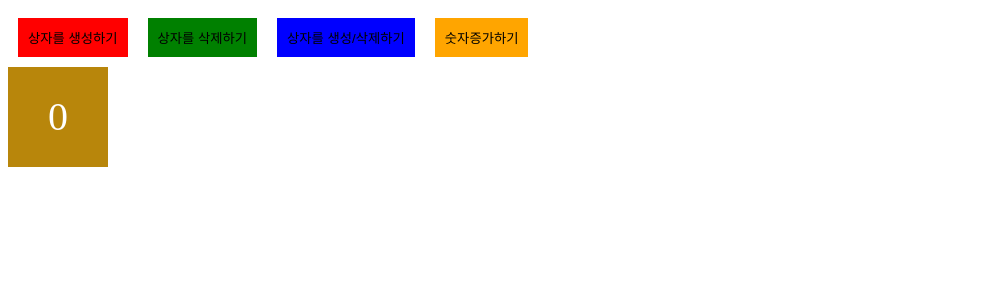
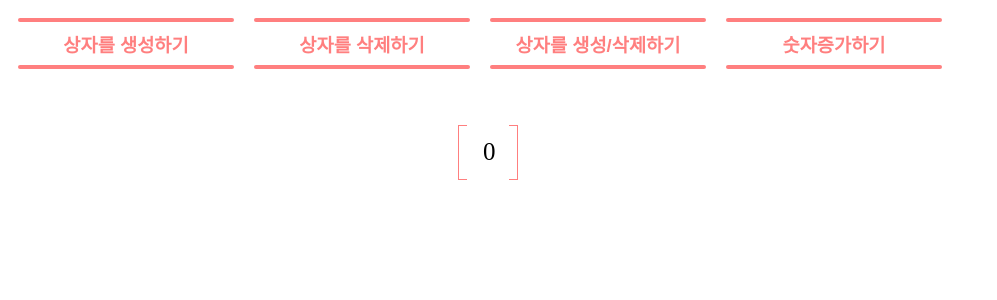
Before and after one commit to dorothy7964/react_example_tag, a React (Create React App) app: page / in a window 1280 px wide. Both pictures are taken after a click on the button "상자를 생성하기". Shown: the top 300 px of the page, without its empty margins (0-997 px from the left). Built offline with nearby package versions, Linux system fonts and the light colour scheme.

Commit message:
button 태그 CSS 추가

```diff
--- a/src/Box.js
+++ b/src/Box.js
@@ -67,7 +67,7 @@ class Box extends Component {
 		console.log('render');
 
 		return (
-			<div className="box">{this.props.number}</div>
+			<div className="box square_btn35">{this.props.number}</div>
 		)
 	}
 }
--- a/src/Tag.js
+++ b/src/Tag.js
@@ -1,5 +1,6 @@
 import React, { Component } from 'react';
-import './css/Tag.css';
+import './css/box.css';
+import './css/button.css';
 import Box from './Box';
 import Button from './components/Button';
 
--- a/src/components/Button.js
+++ b/src/components/Button.js
@@ -6,17 +6,8 @@ import React from 'react';
 // es6문법
 // const : 상수화 시키기 위해서 (바뀔 일이 없기 때문)
 const Button = ({ content, boxFunc, bgColor }) =>{
-  let styles ={
-    backgroundColor : bgColor,
-    borderColor : bgColor,
-    borderStyle : 'solid',
-    borderWidth : 0,
-    margin : '10px',
-    padding: '10px',
-  }
-
   return(
-    <button style={styles} onClick={boxFunc}>{content}</button>
+    <button type="button" className="square_btn" onClick={boxFunc}>{content}</button>
   )
 }
 
--- a/src/css/Tag.css
+++ /dev/null
@@ -1,6 +0,0 @@
-.box {
-  width:100px; height:100px;
-  background-color:darkgoldenrod;
-  line-height:100px; text-align:center;
-  color:#fff; font-size:40px;
-}
--- /dev/null
+++ b/src/css/box.css
@@ -0,0 +1,35 @@
+.square_btn35{
+    display: block;
+    position: relative;
+    top: 2em; left: 18em;
+    width: 10px;
+    padding: 0.5em 1em;
+    text-decoration: none;
+    font-size: 25px;
+    color: #000;
+    transition: .4s;
+}
+.square_btn35:hover {
+    color:#ff7f7f;
+}
+.square_btn35:before,.square_btn35:after{
+  position: absolute;
+  top: 0;
+  content:'';
+  width: 8px;
+  height: 100%;
+  display: inline-block;
+}
+.square_btn35:before{
+  border-left: solid 1px #ff7f7f;
+  border-top: solid 1px #ff7f7f;
+  border-bottom: solid 1px #ff7f7f;
+  left: 0;
+}
+.square_btn35:after{
+  content: '';
+  border-top: solid 1px #ff7f7f;
+  border-right: solid 1px #ff7f7f;
+  border-bottom: solid 1px #ff7f7f;
+  right: 0;
+}
--- /dev/null
+++ b/src/css/button.css
@@ -0,0 +1,51 @@
+button {
+    margin: 10px;
+    width: 216px;
+    border: none;
+    cursor: pointer;
+    font-size: 14pt;
+    background-color: #fff;
+}
+
+.square_btn {
+    position: relative;
+    display: inline-block;
+    font-weight: bold;
+    padding: 12px 0 8px;
+    text-decoration: none;
+    color: #ff7f7f;
+    transition: .4s;
+}
+
+.square_btn:before{
+   position: absolute;
+   content: '';
+   width: 100%;
+   height: 4px;
+   top:100%;
+   left: 0;
+   border-radius: 3px;
+   background:#ff7f7f;
+   transition: .2s;
+}
+
+.square_btn:after{
+   position: absolute;
+   content: '';
+   width: 100%;
+   height: 4px;
+   top:0;
+   left: 0;
+   border-radius: 3px;
+   background:#ff7f7f;
+   transition: .2s;
+}
+
+.square_btn:hover:before {
+    top: -webkit-calc(100% - 3px);
+    top: calc(100% - 3px);
+}
+
+.square_btn:hover:after {
+    top: 3px;
+}
```
